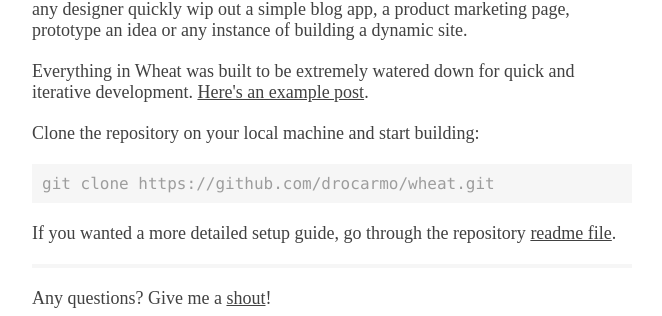
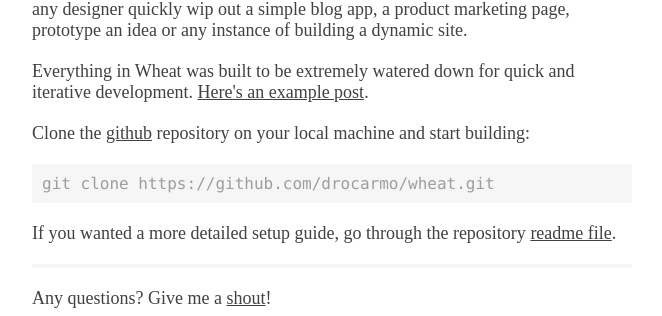
Before and after one commit to drocarmo/wheat, a Jekyll site: the page built from index.html, in a window 1280 px wide. Shown: the part 164-480 px from the top of the page, without its empty margins (308-970 px from the left). Built offline with Jekyll 4.4.1, drawn with Linux system fonts in a browser that asks for light colours.

Commit message:
updating some simple content

```diff
--- a/index.html
+++ b/index.html
@@ -8,7 +8,7 @@
 
   <p>Everything in Wheat was built to be extremely watered down for quick and iterative development. {% for post in site.posts %} <a href="{{ post.url }}">{{ post.title }}</a>{% endfor %}.</p>
 
-  <p> Clone the repository on your local machine and start building:</p>
+  <p> Clone the <a href="https://github.com/drocarmo/wheat" target="_blank">github</a> repository on your local machine and start building:</p>
 
   <code>git clone https://github.com/drocarmo/wheat.git</code>
 
```
